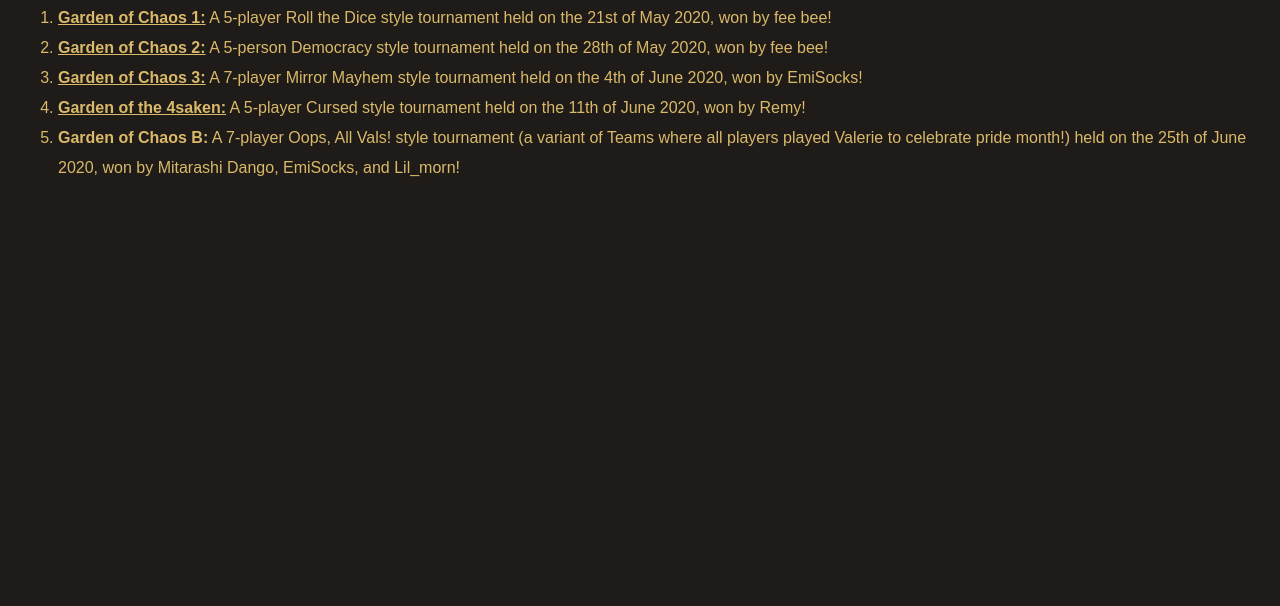
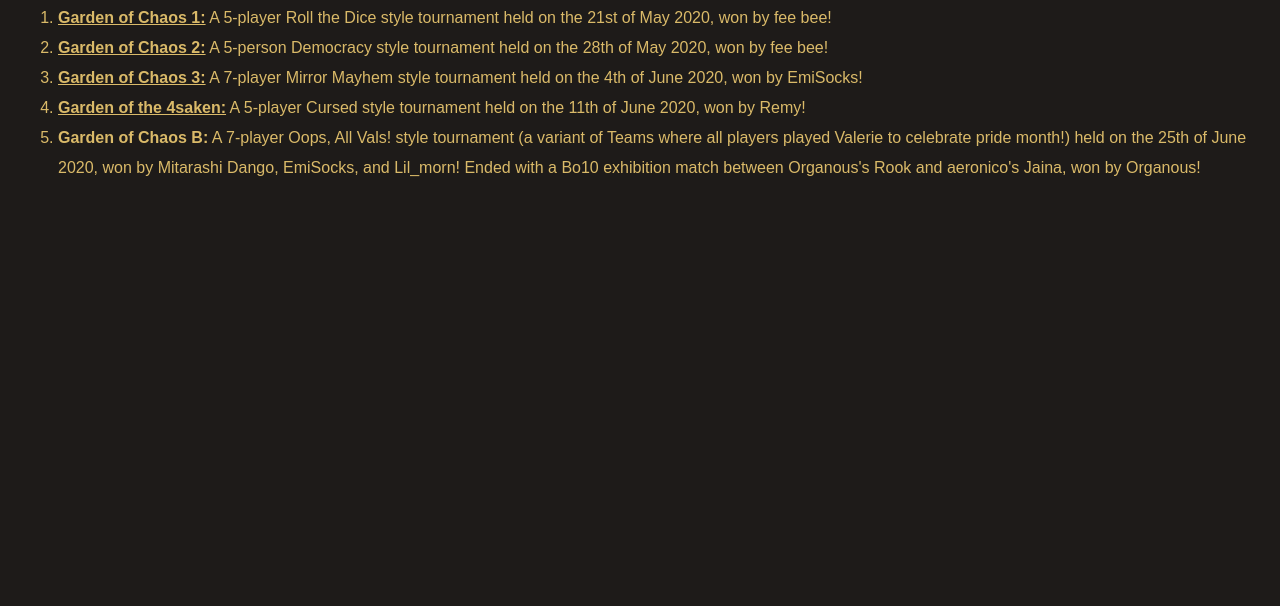
Before and after one commit to StaccatoSemibreve/gardenofchaos.xyz, a plain HTML site: page tournaments.html in a window 1280 px wide. Shown: the part 194-800 px from the top of the page. Drawn offline with Linux system fonts and the light colour scheme.

Commit message:
events: removed old ttt bracket
tournaments: added exhibition match to goc5

```diff
--- a/tournaments.html
+++ b/tournaments.html
@@ -29,7 +29,7 @@
             <li><strong><a href="https://www.youtube.com/watch?v=6wjjNGn0BUU">Garden of Chaos 2:</a></strong> A 5-person Democracy style tournament held on the 28th of May 2020, won by fee bee!</li>
             <li><strong><a href="https://www.youtube.com/watch?v=xjYWbMFEFhU">Garden of Chaos 3:</a></strong> A 7-player Mirror Mayhem style tournament held on the 4th of June 2020, won by EmiSocks!</li>
             <li><strong><a href="https://www.youtube.com/watch?v=f9kotVUEsPU">Garden of the 4saken:</a></strong> A 5-player Cursed style tournament held on the 11th of June 2020, won by Remy!</li>
-            <li><strong><a>Garden of Chaos B:</a></strong> A 7-player Oops, All Vals! style tournament (a variant of Teams where all players played Valerie to celebrate pride month!) held on the 25th of June 2020, won by Mitarashi Dango, EmiSocks, and Lil_morn!</li>
+            <li><strong><a>Garden of Chaos B:</a></strong> A 7-player Oops, All Vals! style tournament (a variant of Teams where all players played Valerie to celebrate pride month!) held on the 25th of June 2020, won by Mitarashi Dango, EmiSocks, and Lil_morn! Ended with a Bo10 exhibition match between Organous's Rook and aeronico's Jaina, won by Organous!</li>
         </ol>
     </main>
     <footer></footer>
```
Also changed, not shown: events.html (+1 -1 lines), website/events.txt, website/tournaments.txt.
